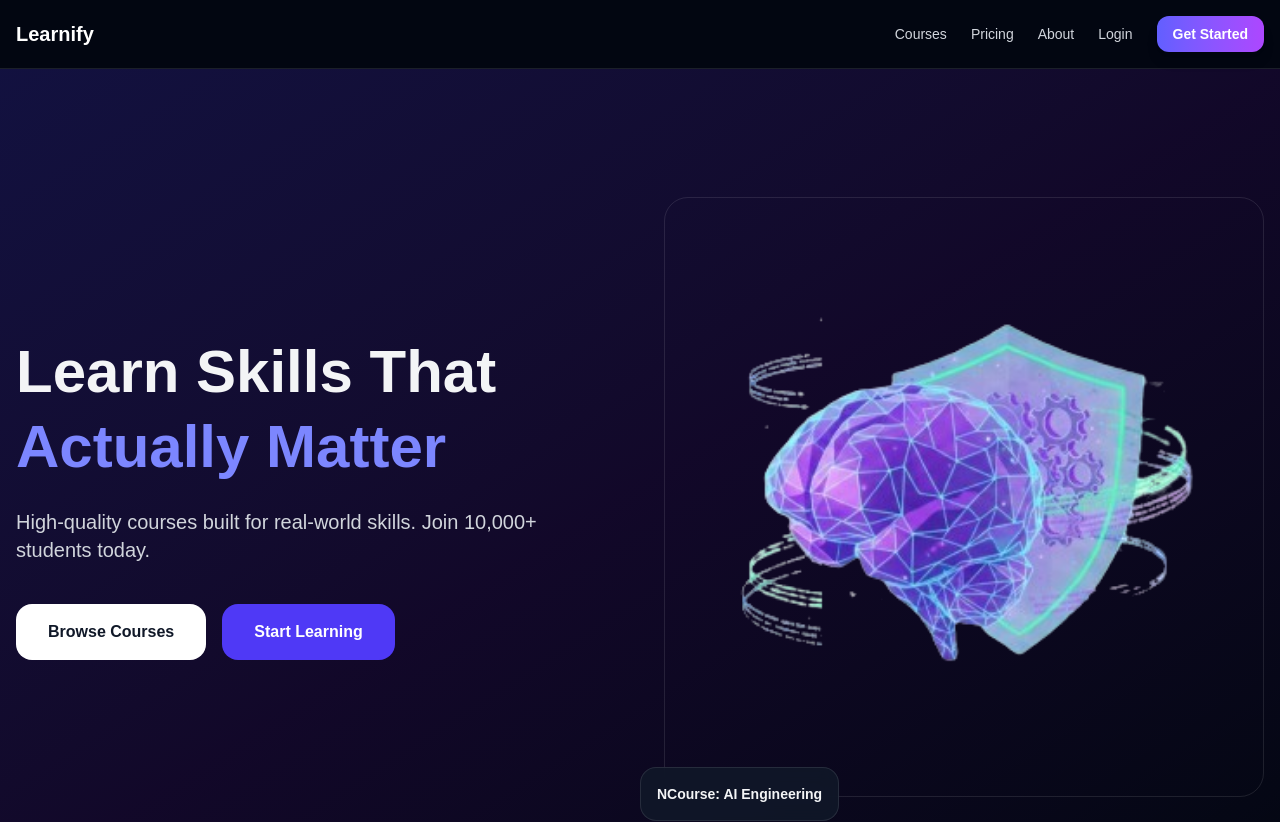
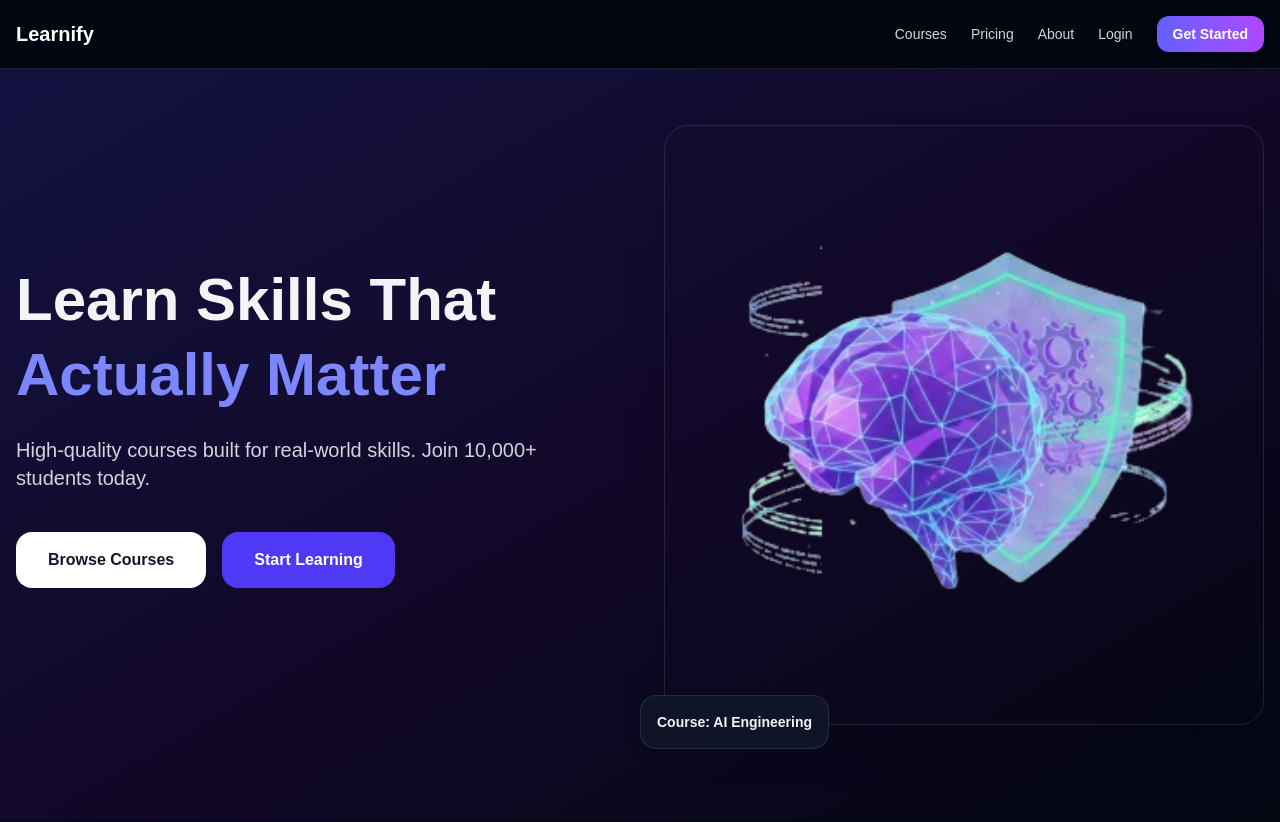
Before and after one commit to mubarakmuhammadhamisu/Titecx, a Next.js app: page / in a window 1280 px wide. Shown: the top 822 px of the page. Built offline with nearby package versions, Linux system fonts and the light colour scheme.

Commit message:
fix:  dashboad fixs

```diff
--- a/app/page.tsx
+++ b/app/page.tsx
@@ -22,8 +22,8 @@ export default function HomePage() {
 ========================= */
 function Hero() {
   return (
-    <section className="relative overflow-hidden pt-20 pb-12 lg:pt-32 lg:pb-24">
-      <div className="absolute inset-0 bg-gradient-to-br from-indigo-600/20 via-purple-600/10 to-transparent" />
+    <section className="relative overflow-hidden  pt-20  pb-12 lg:pt-14 lg:pb-24">
+      <div className="absolute inset-0 bg-linear-to-br from-indigo-600/20 via-purple-600/10 to-transparent" />
       <div className="relative max-w-7xl mx-auto px-4 grid lg:grid-cols-2 gap-12 items-center">
         <div className="text-center lg:text-left">
           <h1 className="text-4xl md:text-6xl font-extrabold leading-tight">
@@ -36,7 +36,7 @@ function Hero() {
           </p>
           <div className="mt-10 flex flex-col sm:flex-row gap-4 justify-center lg:justify-start">
             <Link
-              href="/dashboard"
+              href="/courses"
               className="px-8 py-4 rounded-2xl bg-white text-gray-900 font-bold hover:bg-gray-100 transition-colors"
             >
               Browse Courses
@@ -50,7 +50,7 @@ function Hero() {
           </div>
         </div>
         <div className="relative">
-          <div className="relative aspect-video lg:aspect-square rounded-3xl overflow-hidden hadow-2xl border border-white/10">
+          <div className="relative aspect-video lg:aspect-square rounded-3xl overflow-hidden shadow-2xl border border-white/10">
             <Image
               src="/brainAndshelld1.png"
               alt="Learning environment"
@@ -60,7 +60,7 @@ function Hero() {
             />
           </div>
           <div className="absolute -bottom-6 -left-6 bg-gray-900/90 backdrop-blur p-4 rounded-2xl border border-white/10 hidden md:block">
-            <p className="text-sm font-semibold">NCourse: AI Engineering</p>
+            <p className="text-sm font-semibold">Course: AI Engineering</p>
           </div>
         </div>
       </div>
```
